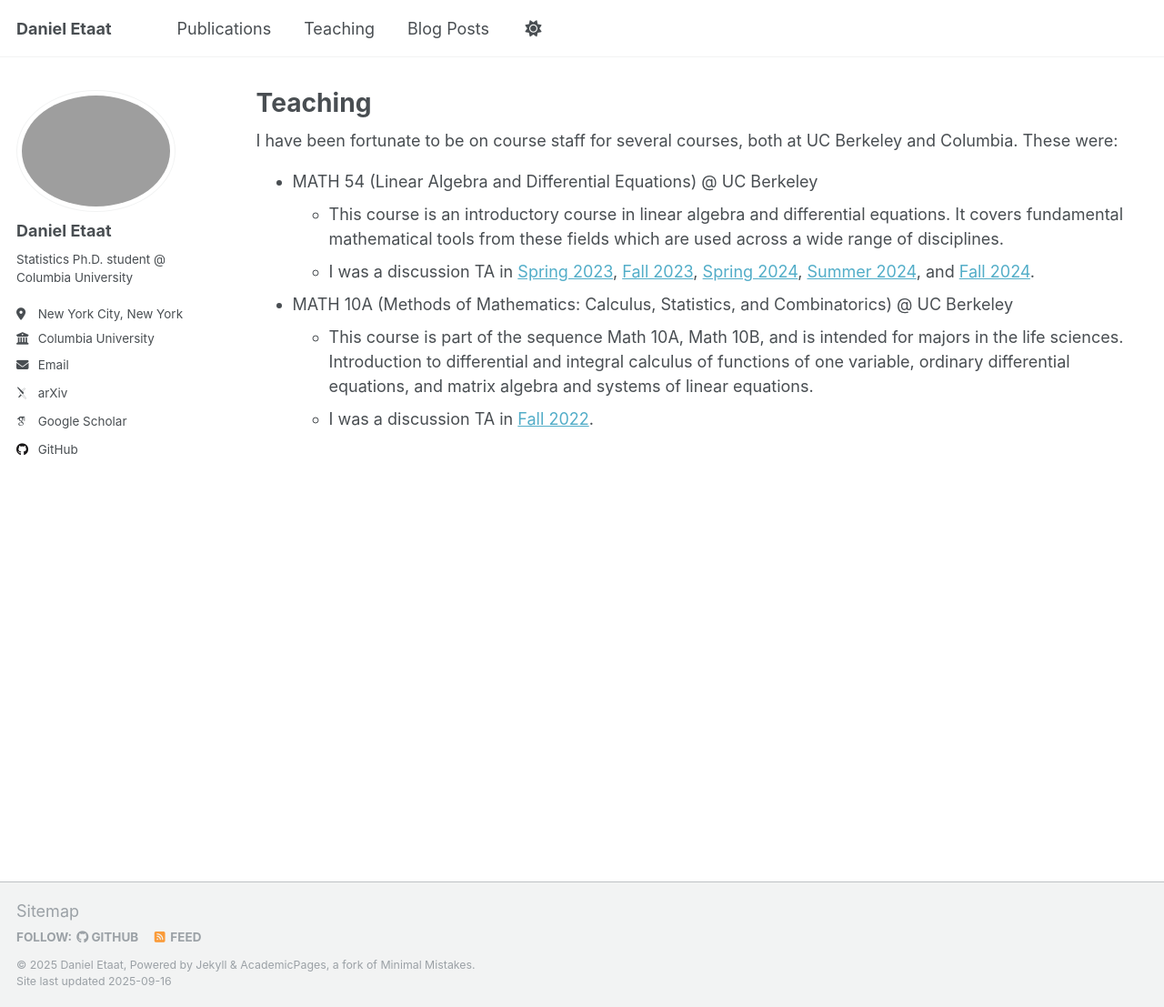
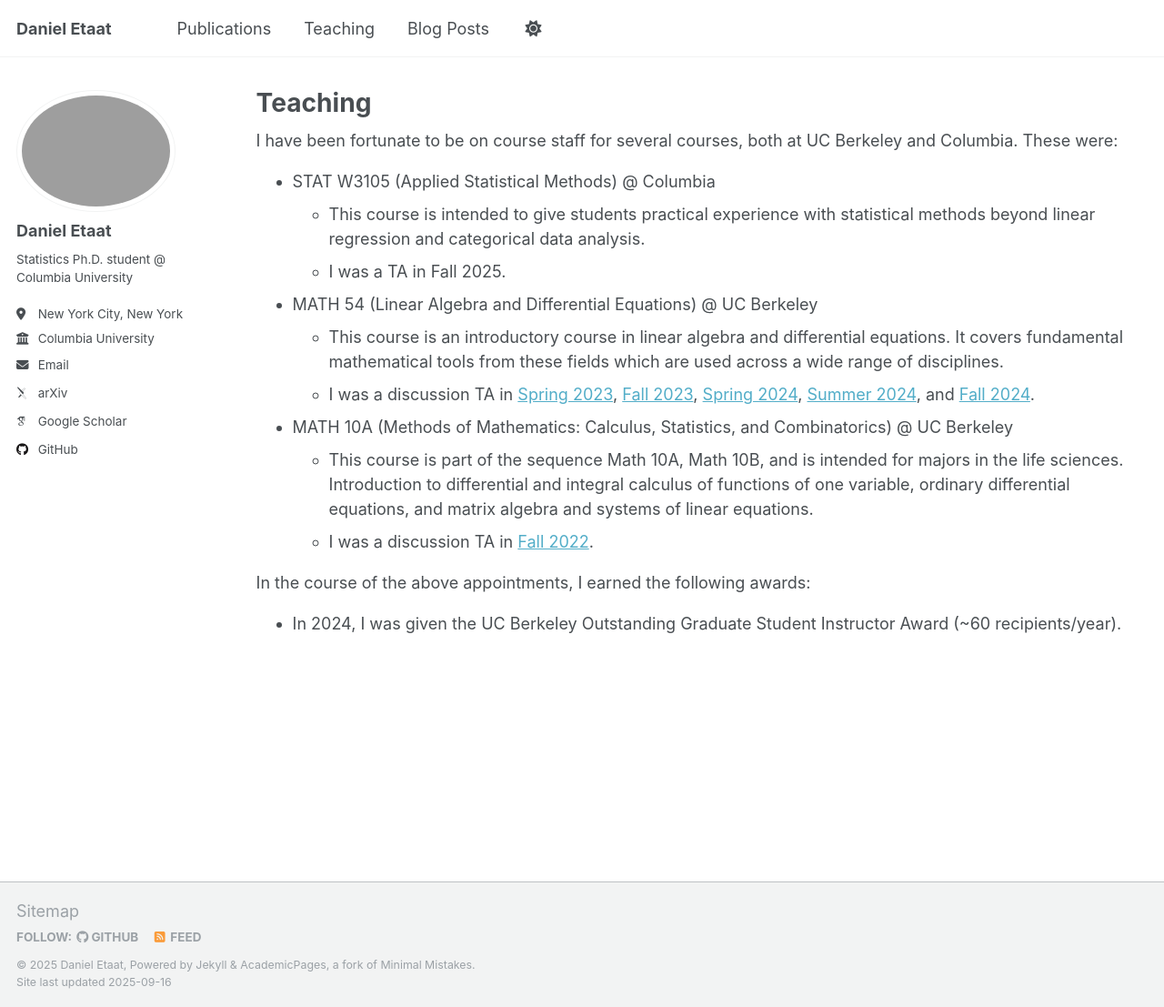
Before and after one commit to DanielEtaat/danieletaat.github.io, a Jekyll site: the page built from _pages/teaching.html, in a window 1280 px wide and 1107 px high. Shown: the whole window at 91% size. Built offline with Jekyll 4.4.1, drawn with Linux system fonts in a browser that asks for light colours; some web fonts are replaced.

Commit message:
updated teaching section

```diff
--- a/_pages/teaching.html
+++ b/_pages/teaching.html
@@ -10,6 +10,16 @@ author_profile: true
 I have been fortunate to be on course staff for several courses, both at UC Berkeley and Columbia. These were:
 
 <ul>
+  <li>
+    STAT W3105 (Applied Statistical Methods) @ Columbia
+    <ul>
+      <li>
+        This course is intended to give students practical experience with statistical methods beyond linear regression and categorical data analysis.      </li>
+      <li>
+        I was a TA in Fall 2025.
+      </li>
+    </ul>
+  </li>
   <li>
     MATH 54 (Linear Algebra and Differential Equations) @ UC Berkeley
     <ul>
@@ -39,6 +49,13 @@ I have been fortunate to be on course staff for several courses, both at UC Berk
   </li>
 </ul>
 
+In the course of the above appointments, I earned the following awards:
+<ul>
+  <li>
+    In 2024, I was given the UC Berkeley Outstanding Graduate Student Instructor Award (~60 recipients/year).
+  </li>
+</ul>
+
 <!-- {% for post in site.teaching reversed %}
   {% include archive-single.html %}
 {% endfor %} -->
```
Also changed, not shown: 1 other file.
